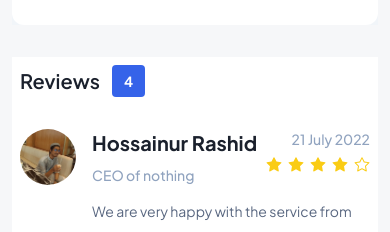
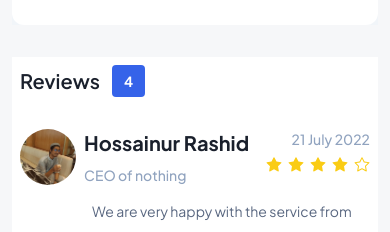
Before and after one commit to Mohammad-Nadil/MORENT, a React (Vite) app: page /category/details in a window 390 px wide. Shown: the part 1220-1452 px from the top of the page. Built offline with nearby package versions, Linux system fonts and the light colour scheme.

Commit message:
gap fixed

```diff
--- a/src/component/layer/Review.jsx
+++ b/src/component/layer/Review.jsx
@@ -5,7 +5,7 @@ const Review = ({pic,name, ceo }) => {
   return (
     <div className="flex flex-col gap-y-3 " >
       <div className="about flex justify-between ">
-        <div className="reviewer_info flex items-center gap-x-4">
+        <div className="reviewer_info flex items-center gap-x-2 sm:gap-x-4">
           <div className="img w-14 h-14 ">
             <img className=" h-full w-full rounded-full" src={pic} alt={pic} />
           </div>
```
